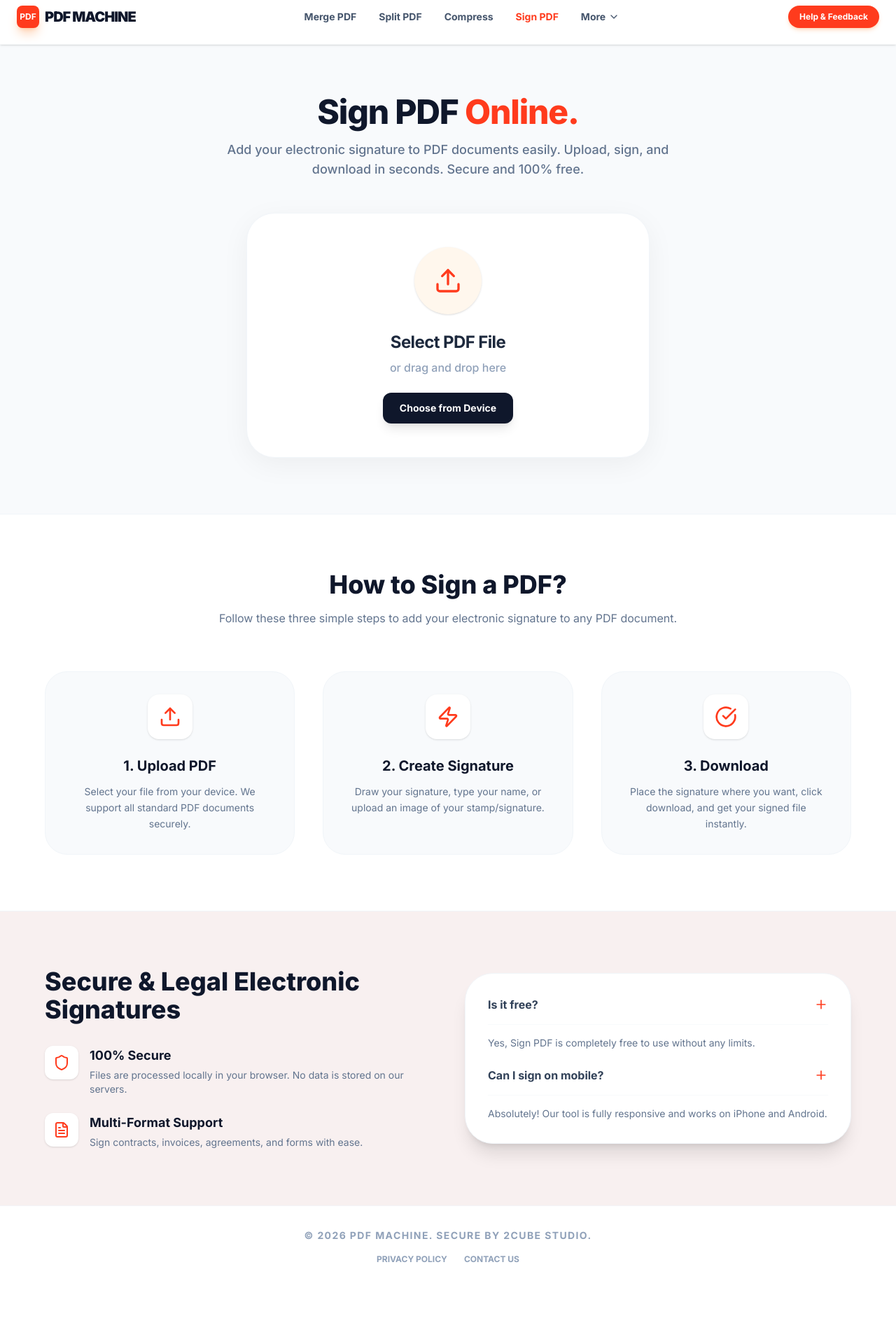
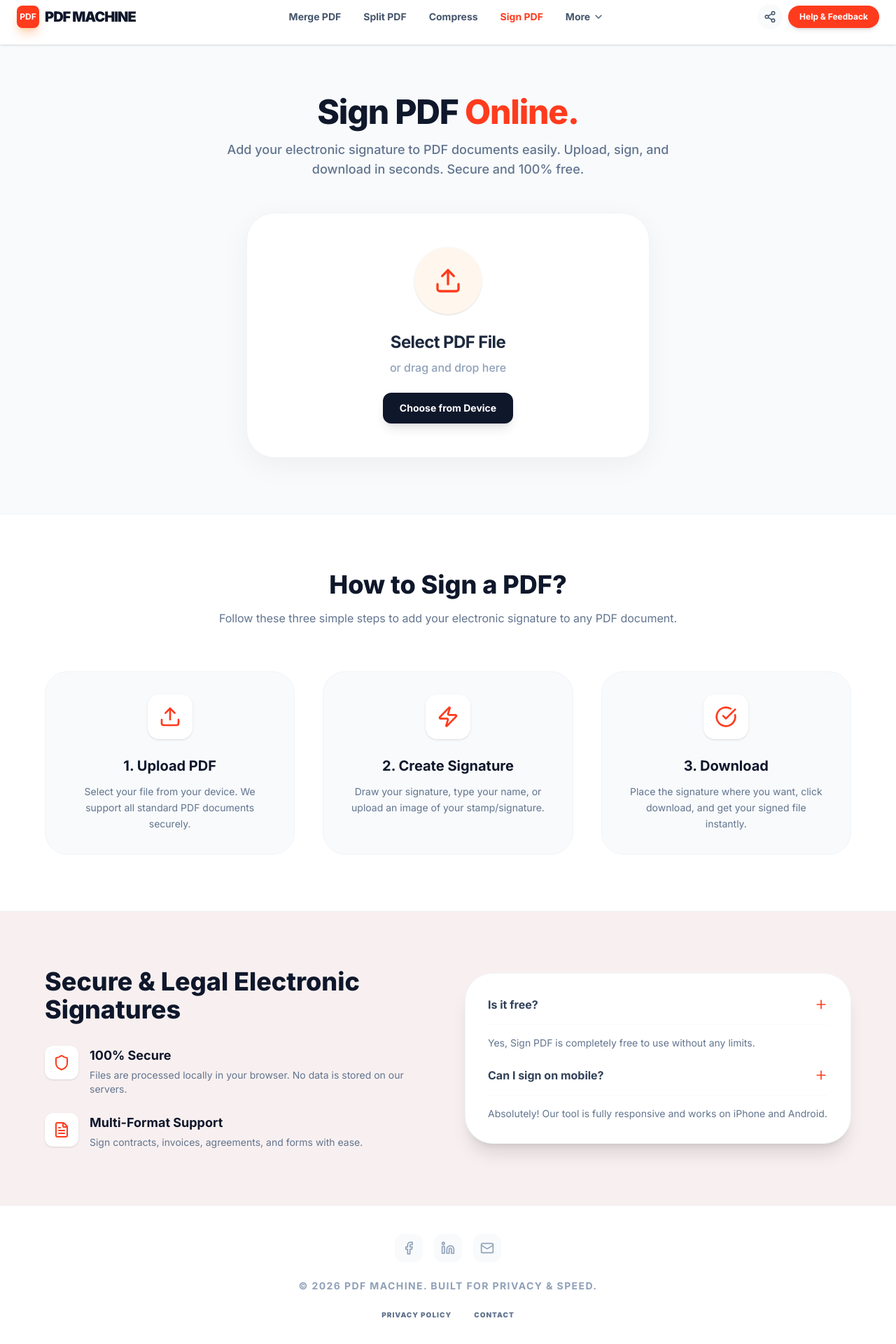
Before and after one commit to kamleshkamaliya/pdf-machine, a Next.js app: page /sign-pdf in a window 1280 px wide. Shown: the part 16-1936 px from the top of the page at 70% size. Before the commit the page ends 1855 px from the top, so only its background shows below. Built offline with nearby package versions, Linux system fonts and the light colour scheme.

Commit message:
home page and sociale updateds

```diff
--- a/app/layout.js
+++ b/app/layout.js
@@ -5,32 +5,49 @@ import { Inter } from "next/font/google";
 import Link from "next/link";
 import { useState } from "react";
 import { usePathname } from "next/navigation";
-import { Menu, X, ChevronDown } from "lucide-react";
-import Script from "next/script"; // ✅ Added for Google Analytics
+import {
+  Menu, X, ChevronDown, Share2, Facebook, Linkedin,
+  Mail, Copy, CheckCircle2
+} from "lucide-react"; // ✅ Instagram removed from imports
+import Script from "next/script";
 
 const inter = Inter({ subsets: ["latin"] });
 
 export default function RootLayout({ children }) {
   const [isOpen, setIsOpen] = useState(false);
   const [isMoreOpen, setIsMoreOpen] = useState(false);
+  const [showShareModal, setShowShareModal] = useState(false);
+  const [copied, setCopied] = useState(false);
   const pathname = usePathname();
+
+  const shareUrl = "https://pdfmachine.pro/";
+  const shareTitle = "PDF Machine Pro - Fast, Secure & Free PDF Tools";
 
   const closeMenu = () => {
     setIsOpen(false);
     setIsMoreOpen(false);
   };
 
+  const copyToClipboard = () => {
+    navigator.clipboard.writeText(shareUrl);
+    setCopied(true);
+    setTimeout(() => setCopied(false), 2000);
+  };
+
   const isActive = (path) => pathname === path;
+
+  // Social Links (Removed Instagram)
+  const socialLinks = {
+    facebook: `https://www.facebook.com/sharer/sharer.php?u=${shareUrl}`,
+    linkedin: `https://www.linkedin.com/sharing/share-offsite/?url=${shareUrl}`,
+    email: `mailto:?subject=${shareTitle}&body=Check out this awesome tool: ${shareUrl}`
+  };
 
   return (
     <html lang="en">
       <body className={`${inter.className} min-h-screen flex flex-col bg-white bg-subtle-grid`}>
 
-        {/* ✅ Google Analytics Scripts Added Here */}
-        <Script
-          src="https://www.googletagmanager.com/gtag/js?id=G-ELV49B0MW3"
-          strategy="afterInteractive"
-        />
+        <Script src="https://www.googletagmanager.com/gtag/js?id=G-ELV49B0MW3" strategy="afterInteractive" />
         <Script id="google-analytics" strategy="afterInteractive">
           {`
             window.dataLayer = window.dataLayer || [];
@@ -52,72 +69,99 @@ export default function RootLayout({ children }) {
               </span>
             </Link>
 
-            {/* Desktop Navigation */}
             <nav className="hidden lg:flex items-center gap-6 xl:gap-8 text-[14px] font-bold">
-              <Link href="/merge-pdf" className={`${isActive('/merge-pdf') ? 'text-[#FF3B1D]' : 'text-slate-600'} hover:text-[#FF3B1D] transition-colors cursor-pointer`}>Merge PDF</Link>
-              <Link href="/split-pdf" className={`${isActive('/split-pdf') ? 'text-[#FF3B1D]' : 'text-slate-600'} hover:text-[#FF3B1D] transition-colors cursor-pointer`}>Split PDF</Link>
-              <Link href="/compress-pdf" className={`${isActive('/compress-pdf') ? 'text-[#FF3B1D]' : 'text-slate-600'} hover:text-[#FF3B1D] transition-colors cursor-pointer`}>Compress</Link>
-              <Link href="/sign-pdf" className={`${isActive('/sign-pdf') ? 'text-[#FF3B1D]' : 'text-slate-600'} hover:text-[#FF3B1D] transition-colors cursor-pointer`}>Sign PDF</Link>
+              <Link href="/merge-pdf" className={`${isActive('/merge-pdf') ? 'text-[#FF3B1D]' : 'text-slate-600'} hover:text-[#FF3B1D] transition-colors`}>Merge PDF</Link>
+              <Link href="/split-pdf" className={`${isActive('/split-pdf') ? 'text-[#FF3B1D]' : 'text-slate-600'} hover:text-[#FF3B1D] transition-colors`}>Split PDF</Link>
+              <Link href="/compress-pdf" className={`${isActive('/compress-pdf') ? 'text-[#FF3B1D]' : 'text-slate-600'} hover:text-[#FF3B1D] transition-colors`}>Compress</Link>
+              <Link href="/sign-pdf" className={`${isActive('/sign-pdf') ? 'text-[#FF3B1D]' : 'text-slate-600'} hover:text-[#FF3B1D] transition-colors`}>Sign PDF</Link>
 
               <div className="relative group py-2">
                 <button className={`flex items-center gap-1 font-bold transition-colors cursor-pointer ${isActive('/jpg-to-pdf') || isActive('/pdf-to-jpg') ? 'text-[#FF3B1D]' : 'text-slate-600'} hover:text-[#FF3B1D]`}>
                   More <ChevronDown className="w-4 h-4 group-hover:rotate-180 transition-transform" />
                 </button>
                 <div className="absolute top-full -left-4 w-48 bg-white border border-gray-100 rounded-2xl shadow-2xl opacity-0 invisible group-hover:opacity-100 group-hover:visible transition-all duration-300 transform group-hover:translate-y-2 p-1 z-50">
-                  <Link href="/jpg-to-pdf" className={`block px-4 py-2 text-sm rounded-xl font-bold cursor-pointer transition-colors ${isActive('/jpg-to-pdf') ? 'bg-orange-50 text-[#FF3B1D]' : 'text-slate-600 hover:bg-orange-50 hover:text-[#FF3B1D]'}`}>JPG to PDF</Link>
-                  <Link href="/pdf-to-jpg" className={`block px-4 py-2 text-sm rounded-xl font-bold cursor-pointer transition-colors ${isActive('/pdf-to-jpg') ? 'bg-orange-50 text-[#FF3B1D]' : 'text-slate-600 hover:bg-orange-50 hover:text-[#FF3B1D]'}`}>PDF to JPG</Link>
+                  <Link href="/jpg-to-pdf" className={`block px-4 py-2 text-sm rounded-xl font-bold ${isActive('/jpg-to-pdf') ? 'bg-orange-50 text-[#FF3B1D]' : 'text-slate-600 hover:bg-orange-50'}`}>JPG to PDF</Link>
+                  <Link href="/pdf-to-jpg" className={`block px-4 py-2 text-sm rounded-xl font-bold ${isActive('/pdf-to-jpg') ? 'bg-orange-50 text-[#FF3B1D]' : 'text-slate-600 hover:bg-orange-50'}`}>PDF to JPG</Link>
                 </div>
               </div>
             </nav>
 
             <div className="flex items-center gap-2">
-              <a href="/contact"  className="hidden sm:block bg-[#FF3B1D] text-white px-4 py-2 rounded-full text-xs font-bold hover:bg-orange-600 shadow-md shadow-orange-500/20 cursor-pointer active:scale-95 transition-all">
+              <button
+                onClick={() => setShowShareModal(true)}
+                className="flex items-center justify-center w-8 h-8 md:w-9 md:h-9 bg-slate-50 text-slate-600 rounded-full hover:bg-slate-100 transition-all cursor-pointer"
+              >
+                <Share2 className="w-4 h-4 md:w-4.5 md:h-4.5" />
+              </button>
+
+              <a href="/contact" className="hidden sm:block bg-[#FF3B1D] text-white px-4 py-2 rounded-full text-xs font-bold hover:bg-orange-600 shadow-md">
                Help & Feedback
               </a>
-              <button onClick={() => setIsOpen(!isOpen)} className="lg:hidden p-1.5 text-slate-800 hover:bg-slate-50 rounded-lg cursor-pointer transition-colors">
+
+              <button onClick={() => setIsOpen(!isOpen)} className="lg:hidden p-1.5 text-slate-800 hover:bg-slate-50 rounded-lg">
                 {isOpen ? <X className="w-5 h-5 text-[#FF3B1D]" /> : <Menu className="w-5 h-5" />}
               </button>
             </div>
           </div>
+        </header>
 
-          {/* Mobile Menu */}
-          <div className={`lg:hidden fixed inset-0 top-14 bg-white w-full h-screen z-[90] transition-transform duration-500 ease-in-out ${isOpen ? 'translate-x-0' : 'translate-x-full'}`}>
-            <nav className="flex flex-col p-4 gap-0.5 text-[15px] font-bold h-full overflow-y-auto">
-              <Link href="/merge-pdf" onClick={closeMenu} className={`py-2.5 border-b border-slate-50 rounded-lg px-3 transition-colors ${isActive('/merge-pdf') ? 'text-[#FF3B1D] bg-orange-50/50' : 'text-slate-700 active:bg-slate-50'}`}>Merge PDF</Link>
-              <Link href="/split-pdf" onClick={closeMenu} className={`py-2.5 border-b border-slate-50 rounded-lg px-3 transition-colors ${isActive('/split-pdf') ? 'text-[#FF3B1D] bg-orange-50/50' : 'text-slate-700 active:bg-slate-50'}`}>Split PDF</Link>
-              <Link href="/compress-pdf" onClick={closeMenu} className={`py-2.5 border-b border-slate-50 rounded-lg px-3 transition-colors ${isActive('/compress-pdf') ? 'text-[#FF3B1D] bg-orange-50/50' : 'text-slate-700 active:bg-slate-50'}`}>Compress PDF</Link>
-              <Link href="/pdf-to-word" onClick={closeMenu} className={`py-2.5 border-b border-slate-50 rounded-lg px-3 transition-colors ${isActive('/pdf-to-word') ? 'text-[#FF3B1D] bg-orange-50/50' : 'text-slate-700 active:bg-slate-50'}`}>Convert to Word</Link>
-              <Link href="/sign-pdf" onClick={closeMenu} className={`py-2.5 border-b border-slate-50 rounded-lg px-3 transition-colors ${isActive('/pdf-to-word') ? 'text-[#FF3B1D] bg-orange-50/50' : 'text-slate-700 active:bg-slate-50'}`}>Sign PDF</Link>
-
-              <div className="flex flex-col mt-1">
-                <button onClick={() => setIsMoreOpen(!isMoreOpen)} className={`flex items-center justify-between py-3 px-3 font-black cursor-pointer text-[14px] ${isActive('/jpg-to-pdf') || isActive('/pdf-to-jpg') ? 'text-[#FF3B1D]' : 'text-slate-700'}`}>
-                  OTHER TOOLS <ChevronDown className={`w-4 h-4 transition-transform duration-300 ${isMoreOpen ? 'rotate-180' : ''}`} />
-                </button>
-                {isMoreOpen && (
-                  <div className="flex flex-col gap-0.5 mx-2 bg-slate-50 rounded-xl p-1.5">
-                    <Link href="/jpg-to-pdf" onClick={closeMenu} className={`py-2 px-3 text-[13px] font-bold border-b border-white last:border-0 ${isActive('/jpg-to-pdf') ? 'text-[#FF3B1D]' : 'text-slate-500'}`}>JPG to PDF</Link>
-                    <Link href="/pdf-to-jpg" onClick={closeMenu} className={`py-2 px-3 text-[13px] font-bold ${isActive('/pdf-to-jpg') ? 'text-[#FF3B1D]' : 'text-slate-500'}`}>PDF to JPG</Link>
+        {/* ✅ SOCIAL SHARE MODAL (Instagram Removed) */}
+        {showShareModal && (
+          <div className="fixed inset-0 z-[200] flex items-center justify-center p-4">
+            <div className="absolute inset-0 bg-slate-900/40 backdrop-blur-sm" onClick={() => setShowShareModal(false)}></div>
+            <div className="bg-white w-full max-w-sm rounded-[2rem] shadow-2xl relative z-10 overflow-hidden animate-in zoom-in duration-300">
+               <div className="p-6 border-b border-slate-50 flex items-center justify-between">
+                  <h3 className="font-black text-slate-900 uppercase tracking-tighter text-lg">Share Tool</h3>
+                  <button onClick={() => setShowShareModal(false)} className="p-2 hover:bg-slate-50 rounded-full text-slate-400"><X className="w-5 h-5"/></button>
+               </div>
+               <div className="p-6 grid grid-cols-3 gap-4"> {/* ✅ Changed to 3 columns */}
+                  <a href={socialLinks.facebook} target="_blank" className="flex flex-col items-center gap-2 group">
+                    <div className="w-12 h-12 rounded-2xl bg-blue-50 text-blue-600 flex items-center justify-center group-hover:scale-110 transition-transform"><Facebook className="w-6 h-6"/></div>
+                    <span className="text-[10px] font-bold text-slate-500 uppercase">Facebook</span>
+                  </a>
+                  <a href={socialLinks.linkedin} target="_blank" className="flex flex-col items-center gap-2 group">
+                    <div className="w-12 h-12 rounded-2xl bg-sky-50 text-sky-600 flex items-center justify-center group-hover:scale-110 transition-transform"><Linkedin className="w-6 h-6"/></div>
+                    <span className="text-[10px] font-bold text-slate-500 uppercase">LinkedIn</span>
+                  </a>
+                  <a href={socialLinks.email} className="flex flex-col items-center gap-2 group">
+                    <div className="w-12 h-12 rounded-2xl bg-orange-50 text-[#FF3B1D] flex items-center justify-center group-hover:scale-110 transition-transform"><Mail className="w-6 h-6"/></div>
+                    <span className="text-[10px] font-bold text-slate-500 uppercase">Email</span>
+                  </a>
+               </div>
+               <div className="p-6 bg-slate-50 border-t border-slate-100">
+                  <div className="flex items-center gap-2 bg-white border border-slate-200 p-2 rounded-xl">
+                    <input readOnly value={shareUrl} className="flex-1 bg-transparent text-xs font-bold text-slate-500 px-2 outline-none"/>
+                    <button onClick={copyToClipboard} className="bg-slate-900 text-white px-4 py-2 rounded-lg text-[10px] font-bold uppercase flex items-center gap-1">
+                      {copied ? <CheckCircle2 className="w-3 h-3"/> : <Copy className="w-3 h-3"/>}
+                      {copied ? "Copied" : "Copy"}
+                    </button>
                   </div>
-                )}
-              </div>
-
-              <div className="mt-5 mb-20 px-1">
-                 <a href="/contact"  className="block w-full bg-[#FF3B1D] text-white py-3.5 rounded-xl text-center text-sm font-black active:scale-95 transition-transform uppercase">Help & Feedback</a>
-              </div>
-            </nav>
+               </div>
+            </div>
           </div>
-        </header>
+        )}
 
         <main className="items-center relative z-10 w-full pt-14 md:pt-20">
            {children}
         </main>
 
-        <footer className="border-t border-gray-100 py-6 md:py-8 bg-white/50 backdrop-blur-sm mt-auto w-full">
-          <div className="max-w-7xl mx-auto px-6 text-center space-y-4">
-            <p className="text-slate-400 text-[12px] md:text-sm font-bold uppercase tracking-widest">© 2026 PDF Machine. Secure by 2cube Studio.</p>
-            <div className="flex justify-center gap-6">
-              <Link href="/privacy-policy" className={`text-xs font-bold uppercase transition-colors ${isActive('/privacy-policy') ? 'text-[#FF3B1D]' : 'text-slate-400 hover:text-[#FF3B1D]'}`}>Privacy Policy</Link>
-              <a href="/contact"  className="text-slate-400 hover:text-[#FF3B1D] text-xs font-bold uppercase transition-colors">Contact Us</a>
+        {/* ✅ UPDATED FOOTER (Instagram Removed) */}
+        <footer className="border-t border-gray-100 py-10 bg-white mt-auto w-full">
+          <div className="max-w-7xl mx-auto px-6 flex flex-col items-center space-y-6">
+
+            <div className="flex items-center gap-4">
+               <a target="_blank" href="https://www.facebook.com/sharer/sharer.php?u=https://pdfmachine.pro/" className="w-10 h-10 bg-slate-50 rounded-xl flex items-center justify-center text-slate-400 hover:text-[#FF3B1D] hover:bg-orange-50 transition-all"><Facebook className="w-5 h-5"/></a>
+               <a target="_blank" href="https://www.facebook.com/sharer/sharer.php?u=https://pdfmachine.pro/" className="w-10 h-10 bg-slate-50 rounded-xl flex items-center justify-center text-slate-400 hover:text-[#FF3B1D] hover:bg-orange-50 transition-all"><Linkedin className="w-5 h-5"/></a>
+               <a target="_blank" href="mailto:https://pdfmachine.pro/" className="w-10 h-10 bg-slate-50 rounded-xl flex items-center justify-center text-slate-400 hover:text-[#FF3B1D] hover:bg-orange-50 transition-all"><Mail className="w-5 h-5"/></a>
+            </div>
+
+            <p className="text-slate-400 text-[12px] md:text-sm font-bold uppercase tracking-widest text-center">
+              © 2026 PDF Machine. Built for privacy & speed.
+            </p>
+
+            <div className="flex justify-center gap-8">
+              <Link href="/privacy-policy" className="text-[10px] font-black uppercase text-slate-500 hover:text-[#FF3B1D] transition-colors tracking-widest">Privacy Policy</Link>
+              <a href="/contact" className="text-[10px] font-black uppercase text-slate-500 hover:text-[#FF3B1D] transition-colors tracking-widest">Contact</a>
             </div>
           </div>
         </footer>
```
Also changed, not shown: app/page.js (+19 -8 lines).
